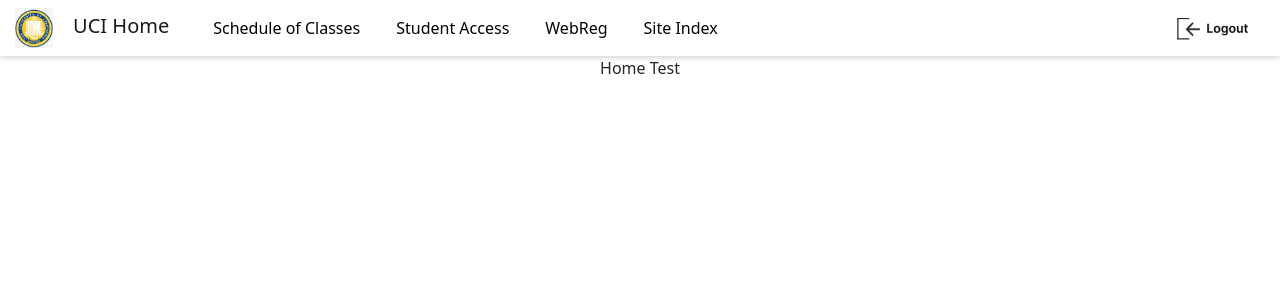
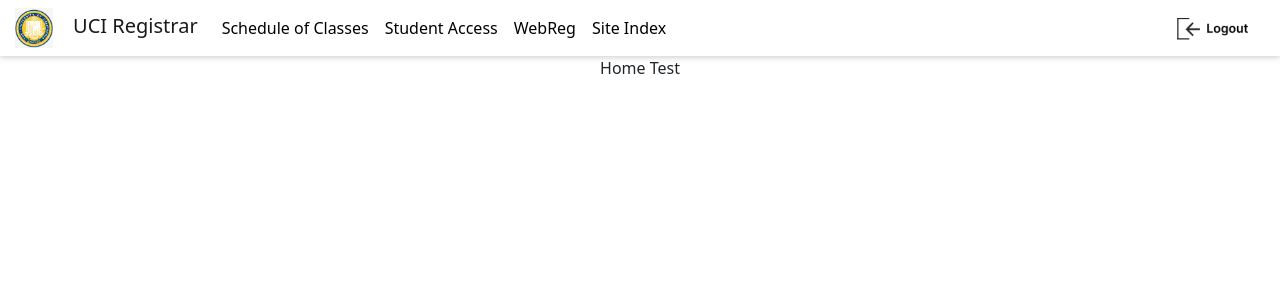
Before and after one commit to Winter-Competition/WebReg2, a React (Create React App) app in the folder frontend/: page / in a window 1280 px wide. Shown: the top 300 px of the page. Built offline with nearby package versions, Linux system fonts and the light colour scheme.

Commit message:
modified some css navbar-link to prevent flashing text when hovering over links

```diff
--- a/frontend/src/components/NaviBar/index.tsx
+++ b/frontend/src/components/NaviBar/index.tsx
@@ -15,7 +15,7 @@ const Navibar = () => {
           height="40"
           className="d-inline-block navbar-logo"
           alt="UCI Logo"
-        />UCI Home</Navbar.Brand>
+        />UCI Registrar</Navbar.Brand>
         <Navbar.Toggle aria-controls="navbarScroll" />
         <Navbar.Collapse id="navbarScroll">
           <Nav
--- a/frontend/src/components/NaviBar/style.css
+++ b/frontend/src/components/NaviBar/style.css
@@ -4,6 +4,7 @@
     padding: 3px 20px 3px 3px !important;
     text-align: left;
     box-shadow: 0px 2px 5px rgba(195, 195, 195, 0.7);
+    /* position:relative */
   }
   .navbar-brand {
     margin-right: 50px;
@@ -15,14 +16,21 @@
   }
   .nav-link {
     /* font-family: 'Inter'; */
+
     font-weight: 500 !important;
     color: #000000 !important;
+    background-color: rgba(95, 95, 95, 0.0);
     border-bottom: #000000;
-    margin-left: 20px;
+    /* margin-left: 20px; */
+    max-width: 170px;
+    border-radius: 5px;
+    transition: font-weight 3s ease-in !important;
   }
+
   .nav-link:hover {
-    font-weight: 800 !important;
+    font-weight: bold !important;
     text-decoration: underline;
     text-decoration-color: #0048ff;
     text-decoration-thickness: 3px;
+    background-color: rgba(117, 117, 117, 0.05);
   }
```
